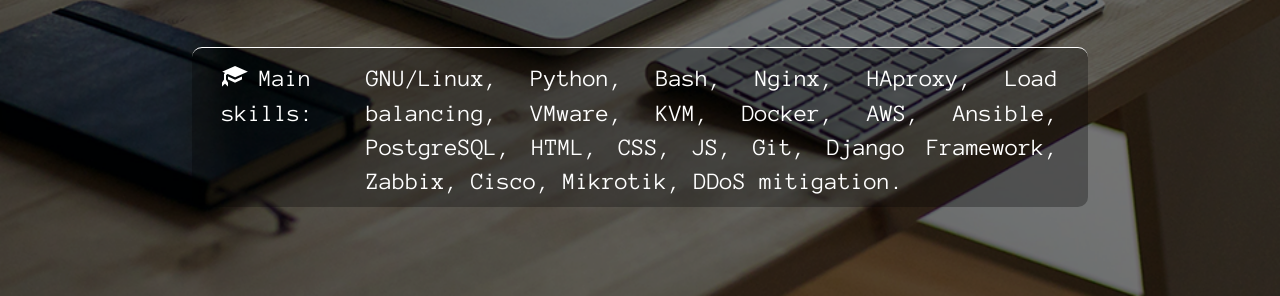
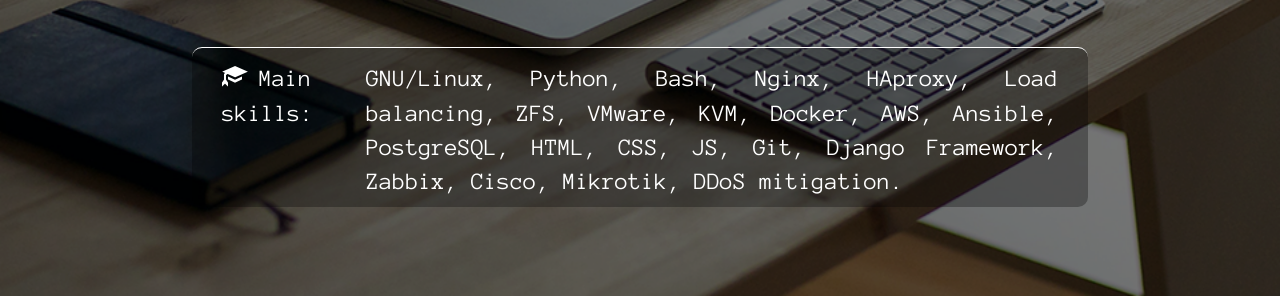
Before and after one commit to yugov/yugov, a plain HTML site: page index.html in a window 1280 px wide. Shown: the part 504-800 px from the top of the page. Drawn offline with nearby package versions, Linux system fonts and the light colour scheme; a web font is replaced by a local one.

Commit message:
add new skill

```diff
--- a/index.html
+++ b/index.html
@@ -78,6 +78,7 @@
 						Nginx,
 						HAproxy,
 						Load balancing,
+						ZFS,
 						VMware,
 						KVM,
 						Docker,
```
